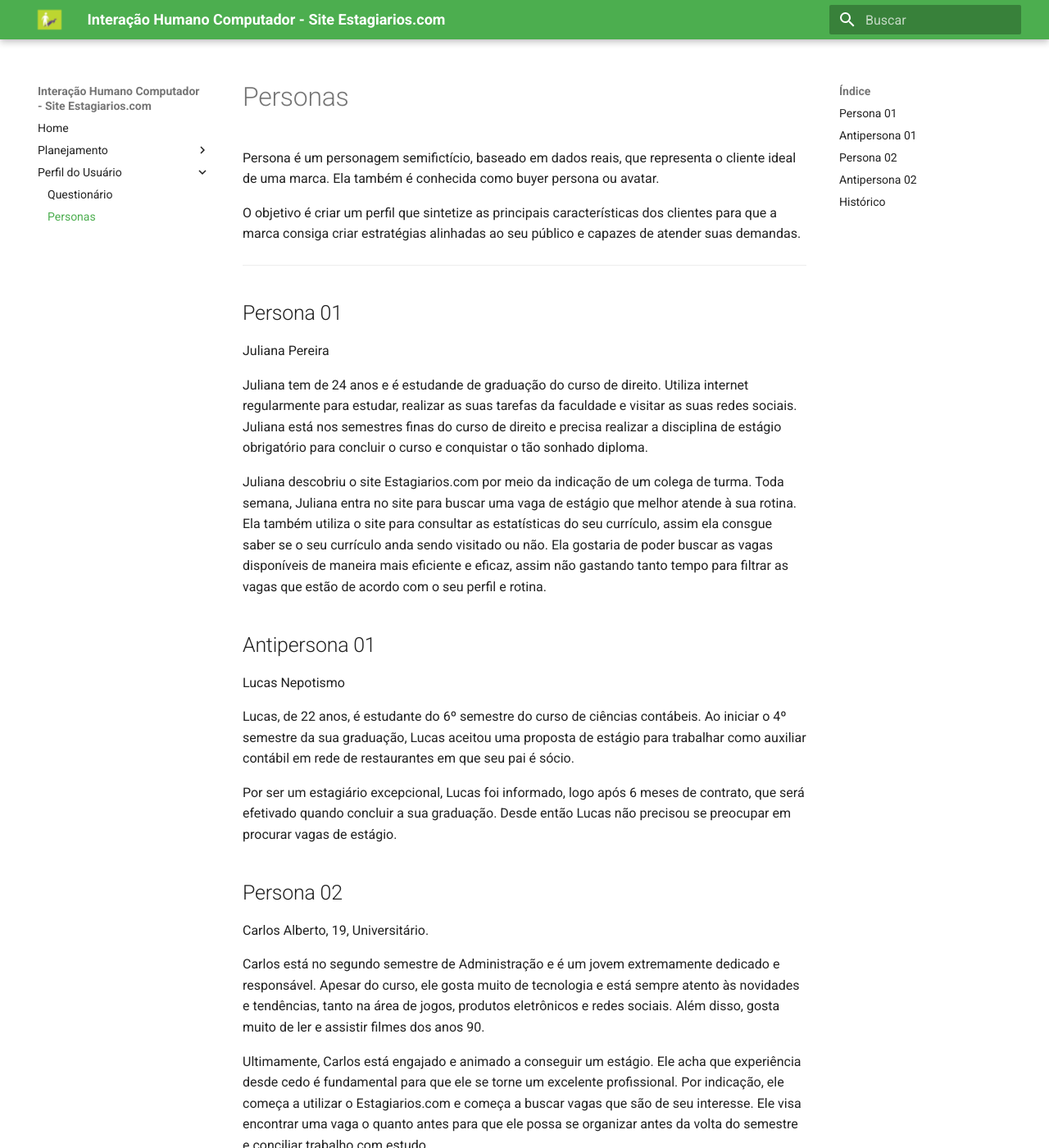
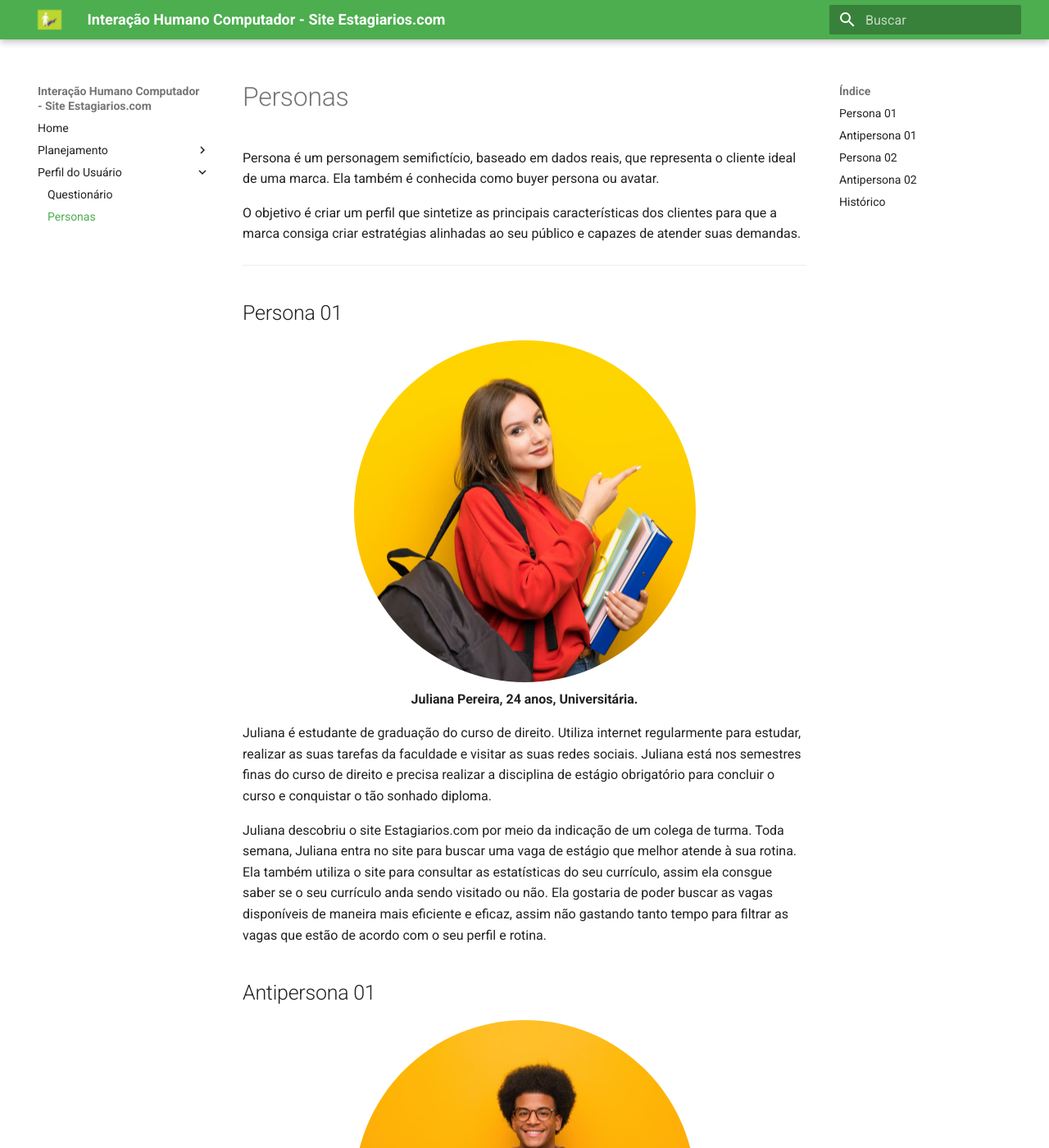
Before and after one commit to Gustavo-Nogueira/2020.1-Estagiarios.com, an MkDocs documentation site: the page built from docs/perfil_usuario/personas.md, in a window 1280 px wide and 1400 px high. Shown: the whole window at 82% size. Built offline with MkDocs 1.6.1 and Material for MkDocs 9.7.7, drawn with Linux system fonts in a browser that asks for light colours; some of the changed text lies outside the part shown.

Commit message:
[#2] ajustes na página de personas

```diff
--- a/docs/perfil_usuario/personas.md
+++ b/docs/perfil_usuario/personas.md
@@ -1,28 +1,39 @@
 # Personas
+
 Persona é um personagem semifictício, baseado em dados reais, que representa o cliente ideal de uma marca. Ela também é conhecida como buyer persona ou avatar.
 
 O objetivo é criar um perfil que sintetize as principais características dos clientes para que a marca consiga criar estratégias alinhadas ao seu público e capazes de atender suas demandas.
 
-- - -
+---
 
 ## Persona 01
-Juliana Pereira
 
-Juliana tem de 24 anos e é estudande de graduação do curso de direito. Utiliza internet regularmente para estudar, realizar as suas tarefas da faculdade e visitar as suas redes sociais. Juliana está nos semestres finas do curso de direito e precisa realizar a disciplina de estágio obrigatório para concluir o curso e conquistar o tão sonhado diploma.
+<p align="center">
+    <img src="../images/personas/persona01.png"/><br/>
+    <span style="text-align: center; font-weight: bold;">Juliana Pereira, 24 anos, Universitária.</span>
+</p>
+
+Juliana é estudante de graduação do curso de direito. Utiliza internet regularmente para estudar, realizar as suas tarefas da faculdade e visitar as suas redes sociais. Juliana está nos semestres finas do curso de direito e precisa realizar a disciplina de estágio obrigatório para concluir o curso e conquistar o tão sonhado diploma.
 
 Juliana descobriu o site Estagiarios.com por meio da indicação de um colega de turma. Toda semana, Juliana entra no site para buscar uma vaga de estágio que melhor atende à sua rotina. Ela também utiliza o site para consultar as estatísticas do seu currículo, assim ela consgue saber se o seu currículo anda sendo visitado ou não. Ela gostaria de poder buscar as vagas disponíveis de maneira mais eficiente e eficaz, assim não gastando tanto tempo para filtrar as vagas que estão de acordo com o seu perfil e rotina.
 
 ## Antipersona 01
 
-Lucas Nepotismo
+<p align="center">
+    <img src="../images/personas/persona02.png"/><br/>
+    <span style="text-align: center; font-weight: bold;">Lucas Nascimento, 22 anos, Universitário.</span>
+</p>
 
-Lucas, de 22 anos, é estudante do 6º semestre do curso de ciências contábeis. Ao iniciar o 4º semestre da sua graduação, Lucas aceitou uma proposta de estágio para trabalhar como auxiliar contábil em rede de restaurantes em que seu pai é sócio.
+Lucas é estudante do 6º semestre do curso de ciências contábeis. Ao iniciar o 4º semestre da sua graduação, Lucas aceitou uma proposta de estágio para trabalhar como auxiliar contábil em rede de restaurantes em que seu pai é sócio.
 
 Por ser um estagiário excepcional, Lucas foi informado, logo após 6 meses de contrato, que será efetivado quando concluir a sua graduação. Desde então Lucas não precisou se preocupar em procurar vagas de estágio.
 
 ## Persona 02
 
-Carlos Alberto, 19, Universitário.
+<p align="center">
+    <img src="../images/personas/persona03.png"/><br/>
+    <span style="text-align: center; font-weight: bold;">Carlos Alberto, 19 anos, Universitário.</span>
+</p>
 
 Carlos está no segundo semestre de Administração e é um jovem extremamente dedicado e responsável. Apesar do curso, ele gosta muito de tecnologia e está sempre atento às novidades e tendências, tanto na área de jogos, produtos eletrônicos e redes sociais. Além disso, gosta muito de ler e assistir filmes dos anos 90.
 
@@ -30,17 +41,21 @@
 
 ## Antipersona 02
 
-Maria Júlia, 21, Universitária.
+<p align="center">
+    <img src="../images/personas/persona04.png"/><br/>
+    <span style="text-align: center; font-weight: bold;">Maria Júlia, 21 anos, Universitária.</span>
+</p>
 
 Maria é estudante de administração, apaixonada pelo curso e sempre disposta e ansiosa para aprender novas coisas. Leitora assídua de livros policiais, tira sempre um tempo de seu dia para tomar um café e ler.
 
 A tia de Maria possui uma loja de tecidos, local onde Maria estagiou por um período no RH da empresa, pondo em prática um pouco do que aprendeu na faculdade. Por ser a sobrinha favorita e ter sido muito boa enquanto estagiária na loja, a tia de Maria garantiu que as portas estariam sempre abertas para ela trabalhar novamente como estagiária e efetivamente após formada, como sendo seu primeiro emprego.
 
-- - -
+---
 
 ## Histórico
 
-| Data     | Versão | Descrição                         | Autor(es)                                        |
-| -------- | ------ | --------------------------------- | ------------------------------------------------ |
-| 03/10/20 | 0.1    | Criação da Persona01 e Antipersona01|Gustavo Nogueira |
-| 03/10/20 | 0.2    | Criação da Persona02 e Antipersona 02 | Nícalo Ribeiro|
+| Data     | Versão | Descrição                             | Autor(es)        |
+| -------- | ------ | ------------------------------------- | ---------------- |
+| 03/10/20 | 0.1    | Criação da Persona01 e Antipersona01  | Gustavo Nogueira |
+| 03/10/20 | 0.2    | Criação da Persona02 e Antipersona 02 | Nícalo Ribeiro   |
+| 03/10/20 | 0.3    | Adição de fotos para as personas      | Gustavo Nogueira |
```
Also changed, not shown: docs/index.md (+6 -3 lines), docs/perfil_usuario/images/personas/persona01.png (added), docs/perfil_usuario/images/personas/persona02.png (added), docs/perfil_usuario/images/personas/persona03.png (added), docs/perfil_usuario/images/personas/persona04.png (added).
